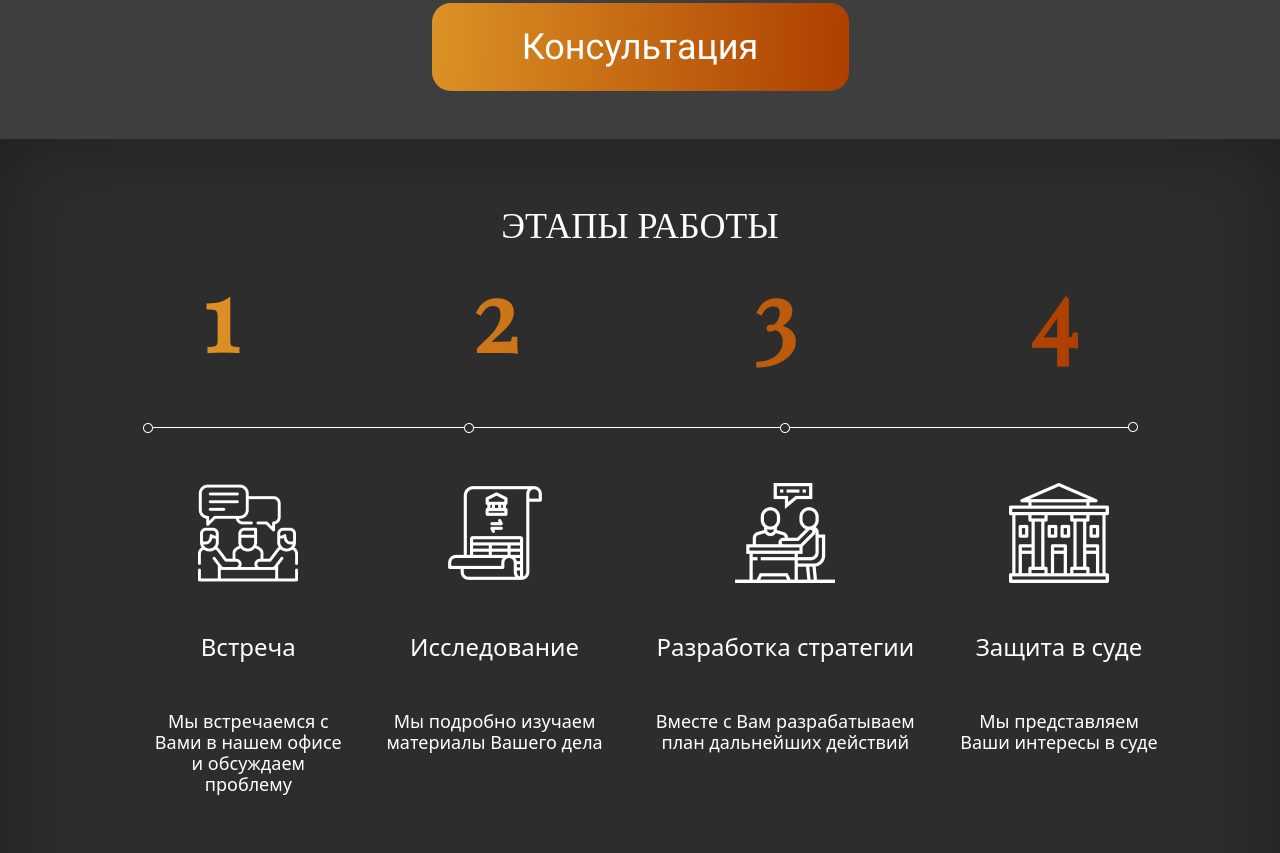
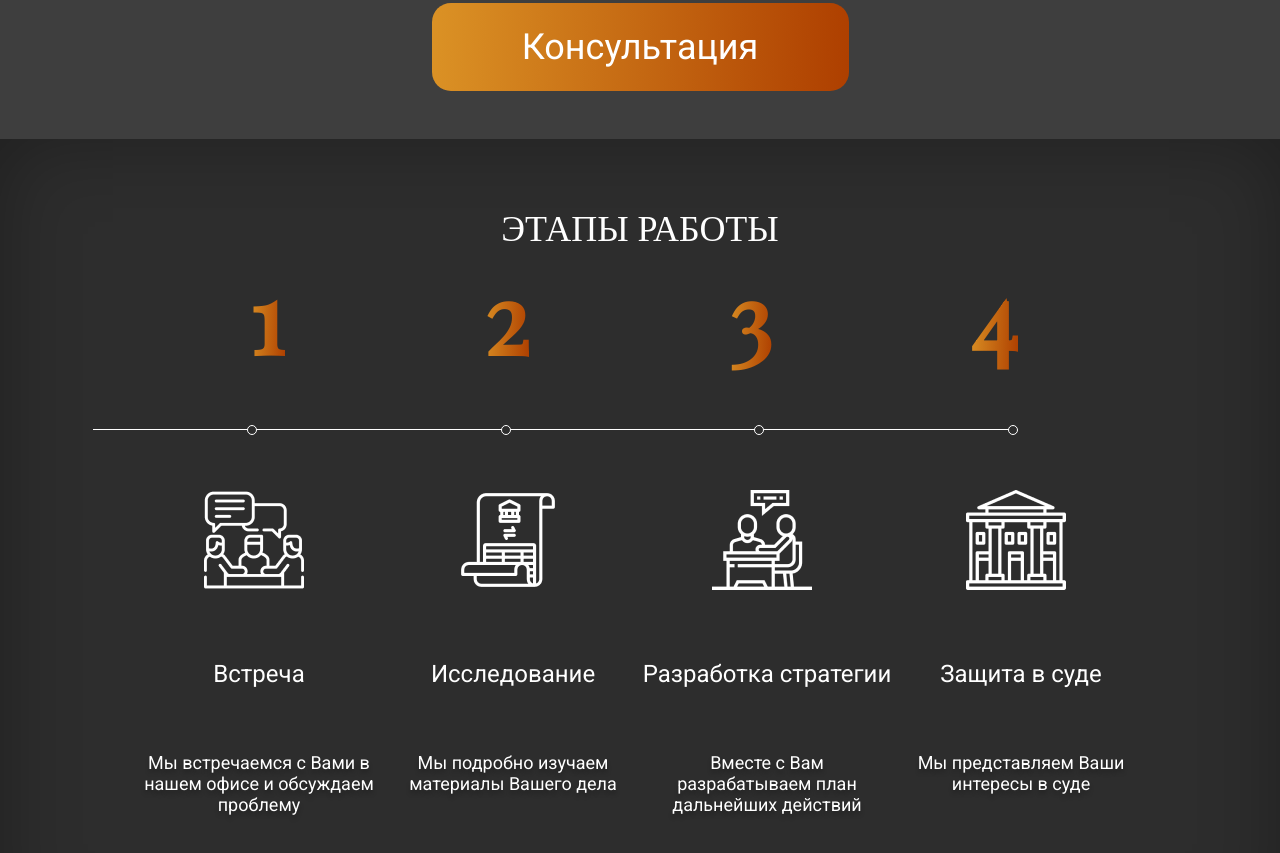
Before and after one commit to owerrride/kgp.github.io, a website: page src/index.html in a window 1280 px wide. Shown: the part 2891-3744 px from the top of the page. Drawn offline with nearby package versions, Linux system fonts and the light colour scheme.

Commit message:
Сделан блок "Этапы"

```diff
--- a/src/index.html
+++ b/src/index.html
@@ -181,44 +181,65 @@
 
     <section class="stages">
         <div class="container">
-            <h2 class="stages__title">Этапы работы</h2>
-            <div class="stages__numbers-wrapper"> <!-- Обертка цифр -->
-                <div class="div">1</div>
-                <div class="div">2</div>
-                <div class="div">3</div>
-                <div class="div">4</div>
-            </div> <!-- Обертка цифр -->
-
-            <img class="stages__line" src="icons/line.png" alt="line">
-        </div>
-
-         <div class="stages__tabs-wrapper-all"> <!--Общая Обертка табов -->
-
-            <div class="stages__tab" id="tab1">
-                <img src="icons/meet.png" alt="meet">
-                <h3>Встреча</h3>
-                <div class="stages__tab__text">Мы встречаемся с Вами в нашем офисе <br>и обсуждаем проблему</div>
+            <h2>Этапы работы</h2>
+            <div class="stages__numbers-wrapper">
+                <div class="stages__numbers">1</div>
+                <div class="stages__numbers">2</div>
+                <div class="stages__numbers">3</div>
+                <div class="stages__numbers">4</div>
+            </div>
+            <div class="stages__circle-wrapper">
+                <div class="stages__circle-wrapper1">
+                    <svg width="10" height="10" viewBox="0 0 10 10" fill="none" xmlns="http://www.w3.org/2000/svg">
+                    <circle cx="5" cy="5" r="4.5" fill="#2D2D2D" stroke="white"/>
+                    </svg>
+                </div>
+                <div class="stages__circle-wrapper2">
+                    <svg width="10" height="10" viewBox="0 0 10 10" fill="none" xmlns="http://www.w3.org/2000/svg">
+                    <circle cx="5" cy="5" r="4.5" fill="#2D2D2D" stroke="white"/>
+                    </svg>
+                </div>
+                <div class="stages__circle-wrapper3">
+                    <svg width="10" height="10" viewBox="0 0 10 10" fill="none" xmlns="http://www.w3.org/2000/svg">
+                    <circle cx="5" cy="5" r="4.5" fill="#2D2D2D" stroke="white"/>
+                    </svg>
+                </div>
+                <div class="stages__circle-wrapper4">
+                    <svg width="10" height="10" viewBox="0 0 10 10" fill="none" xmlns="http://www.w3.org/2000/svg">
+                    <circle cx="5" cy="5" r="4.5" fill="#2D2D2D" stroke="white"/>
+                    </svg>
+                </div>
             </div>
 
-            <div class="stages__tab" id="tab2">
-                <img src="icons/letter.png" alt="meet">
-                <h3>Исследование</h3>
-                <div class="stages__tab__text">Мы подробно изучаем материалы Вашего дела</div>
+            <div class="stages__block-wrapper">
+                <div class="stages__block">
+                    <img class="stages__img" src="icons/meet.png" alt="meet">
+                    <h3 class="stages__title">Встреча</h3>
+                    <div class="stages__text">Мы встречаемся с Вами в нашем офисе
+                        и обсуждаем проблему</div>
+                </div>
+
+                <div class="stages__block">
+                    <img class="stages__img" src="icons/letter.png" alt="letter">
+                    <h3 class="stages__title">Исследование</h3>
+                    <div class="stages__text">Мы подробно изучаем материалы Вашего дела</div>
+                </div>
+
+                <div class="stages__block">
+                    <img class="stages__img" src="icons/strategy.png" alt="strategy">
+                    <h3 class="stages__title">Разработка стратегии</h3>
+                    <div class="stages__text">Вместе с Вам разрабатываем план дальнейших действий</div>
+                </div>
+
+                <div class="stages__block">
+                    <img class="stages__img" src="icons/court.png" alt=court">
+                    <h3 class="stages__title">Защита в суде</h3>
+                    <div class="stages__text">Мы представляем Ваши интересы в суде</div>
+                </div>
             </div>
 
-            <div class="stages__tab" id="tab3">
-                <img src="icons/strategy.png" alt="meet">
-                <h3>Разработка стратегии</h3>
-                <div class="stages__tab__text">Вместе с Вам разрабатываем план дальнейших действий</div>
-            </div>
 
-            <div class="stages__tab" id="tab4">
-                <img src="icons/court.png" alt="meet">
-                <h3>Защита в суде</h3>
-                <div class="stages__tab__text">Мы представляем Ваши интересы в суде</div>
-            </div>
-
-        </div> <!--Общая Обертка табов -->
+        </div>
     </section>
 
 
--- a/src/sass/blocks/_stages.scss
+++ b/src/sass/blocks/_stages.scss
@@ -4,81 +4,99 @@
     background: #2D2D2D;
     box-shadow: inset 0px 0px 80px rgba(0, 0, 0, 0.3);
     height: 800px;
-    &__title {
-        padding-top: 60px;
+    h2 {
+        padding-top: 63px;
+        text-align: center;
         font-family: 'Playfair Display';
-        font-style: normal;
         font-weight: 400;
         font-size: 36px;
         line-height: 48px;
         text-transform: uppercase;
         color: #FFFFFF;
-        text-align: center;
     }
     &__numbers-wrapper {
+        position: relative;
+        margin-left: 117px;
+        margin-right: 130px;
+        display: flex;
+        align-items: center;
+        text-align: center;
+        justify-content: space-between;
+        &:before {
+            content: '';
+            position: absolute;
+            width: 920px;
+            height: 1px;
+            top: 170px;
+            right: 5px;
+            transform: translateY(100%);
+            background-color:#FFFFFF;
+        }
+    }
+    &__numbers {
+        position: relative;
         font-family: 'Playfair Display';
         font-style: normal;
         font-weight: 700;
         font-size: 96px;
         line-height: 117px;
-        /* identical to box height, or 122% */
-        display: flex;
-        justify-content: space-between;
-        margin: 0 70px;
-        /* Linear */
         background: linear-gradient(92.55deg, #DB9225 0%, #AE3F00 100%);
         -webkit-background-clip: text;
         -webkit-text-fill-color: transparent;
         background-clip: text;
         }
-    &__line {
-        padding-top: 50px;
-        display: block;
-        margin: 0 auto;
+        &__circle-wrapper {
+            display: flex;
+            align-items: center;
+            text-align: center;
+            justify-content: space-between;
+            margin-left: 115px;
+            margin-right: 130px;
+            margin-top: 41px;
+            background: #2D2D2D;
+            svg {
+                position: relative;
             }
-    &__tabs-wrapper-all {
-        padding-top: 50px;
-        // padding-left: 120px;
-        display: flex;
         }
+    &__block {
+        width: 250px;
+        margin-top: 50px;
+        // margin-left: 100px;
         h3 {
-        margin-top: 50px;
-        margin-bottom: 50px;
+            text-align: center;
+            margin-top: 70px;
+            font-family: 'Roboto';
+            font-style: normal;
             font-weight: 400;
             font-size: 24px;
             line-height: 28px;
             color: #FFFFFF;
     }
-    &__tab {
-        padding-left: 30px;
+    img {
+        margin-left: 70px;
+    }
+    }
+    &__text {
+        margin-top: 64px;
+        font-family: 'Roboto';
+        font-style: normal;
+        font-size: 18px;
+        line-height: 21px;
+        text-align: center;
+        color: #FFFFFF;
+        }
+    &__block-wrapper {
+        display: flex;
+        justify-content:space-around;
+    }
+    &__text {
+            font-family: 'Roboto';
+            font-style: normal;
             font-weight: 400;
             font-size: 18px;
             line-height: 21px;
             text-align: center;
             color: #FFFFFF;
+            text-shadow: 0px 4px 4px rgba(0, 0, 0, 0.25);
             }
 }
-
-// #tab1 {
-//     position: absolute;
-//     padding-left: 60px;
-//     width: 221px;
-// }
-
-// #tab2 {
-//     position: absolute;
-//     padding-left: 380px;
-//     width: 289px;
-// }
-
-// #tab3 {
-//     position: absolute;
-//     padding-left: 700px;
-//     width: 294px;
-// }
-
-// #tab4 {
-//     position: absolute;
-//     padding-left: 1050px;
-//     width: 232px;
-// }
```
Also changed, not shown: src/css/style.min.css, src/icons/Ellipse 10.png (added), src/icons/Ellipse.svg (added), 1 other file. Lines whose indentation alone changed are shown as unchanged.
